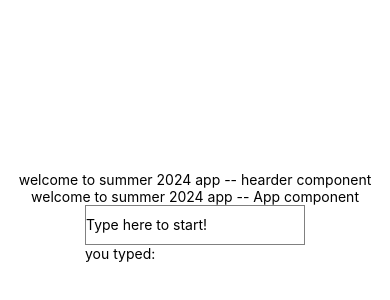
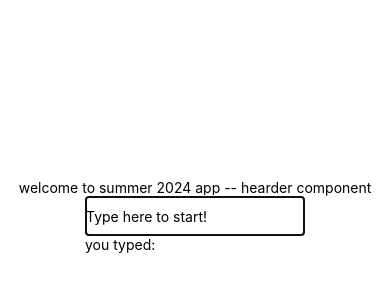
Before and after one commit to jinzhang01/mobile24, a React Native app: screen / in a window 390 px wide. Shown: the part 206-506 px from the top of the page. Built offline with nearby package versions, Linux system fonts and the light colour scheme.

Commit message:
implement focus

```diff
--- a/App.js
+++ b/App.js
@@ -1,5 +1,5 @@
 import { StatusBar } from 'expo-status-bar';
-import { StyleSheet, Text, TextInput, View } from 'react-native';
+import { StyleSheet, Text, View } from 'react-native';
 import Header from './Components/Header';
 import React, { useState } from 'react';
 import Input from './Components/Input';
@@ -16,9 +16,8 @@ export default function App() {
         <Text>child component2 \n</Text> */}
       </Header>
 
-      <Text>welcome to {appName} app -- App component
-
-      </Text>
+      {/* <Text>welcome to {appName} app -- App component
+      </Text> */}
 
       <Input />
 
--- a/Components/input.js
+++ b/Components/input.js
@@ -2,23 +2,32 @@ import { View, Text, TextInput } from 'react-native'
 import React from 'react'
 import { useState } from 'react'
 
+const Input = () => {
+const[text, setText] = useState("");
+const[isEdited, setEdited] = useState(false);
 
-const Input = () => {
-    const[text, setText] = useState("");
   return (
     <View>
     <TextInput
+    autoFocus={true}
+
     value={text}
     style={{height: 40, borderColor: 'gray', borderWidth: 1}}
     placeholder="Type here to start!"
     // onChangeText={text => setText(text)}
+
     onChangeText ={function(changedText){
       setText(changedText);
+      setEdited(!isEdited);
       // console.log(text)
       // console.log(setText)
+
     }}
+
     />
-        <Text>you typed: {text}</Text>
+
+    <Text>you typed: {text}</Text>
+    {isEdited ? <Text>Thank You</Text> : null}
     </View>
   )
 }
```
